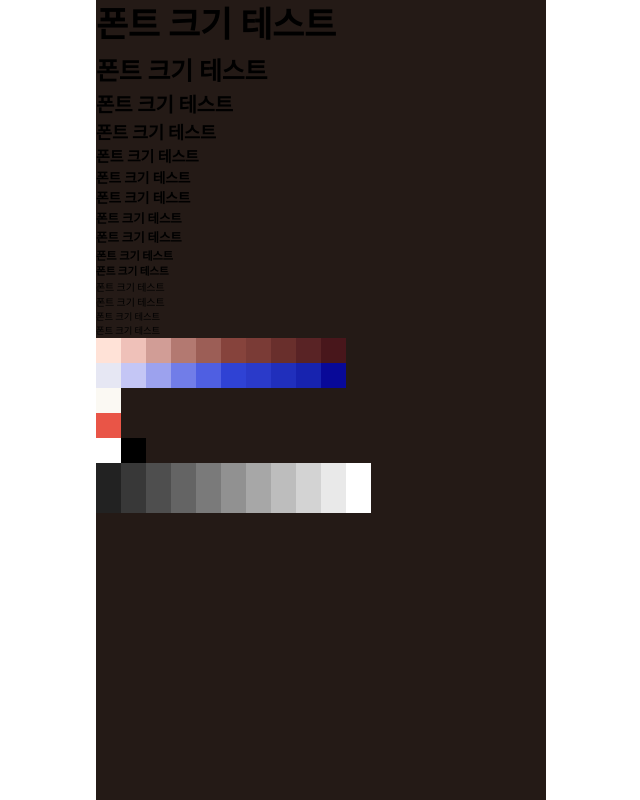
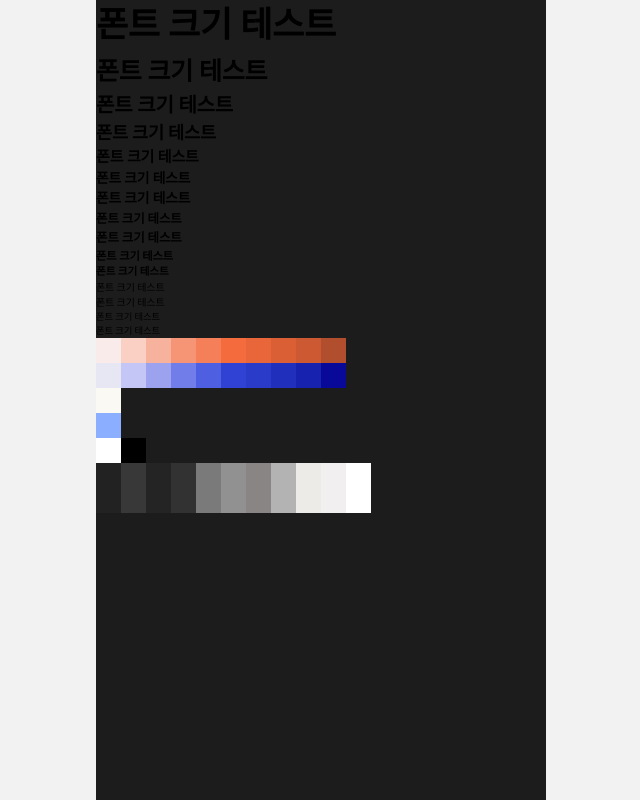
Before and after one commit to kusitms-com/30th_Meetup_TeamE_Claco_Front, a React (Vite) app: page / in a window 1280 px wide. Shown: the whole page, without its empty margins (319-959 px from the left). Built offline with nearby package versions, Linux system fonts and the light colour scheme; a web font is replaced by a local one.

Commit message:
setting: 라이브러리 추가 및 초기 세팅 수정

```diff
--- a/package.json
+++ b/package.json
@@ -19,6 +19,7 @@
     "react-dom": "^18.3.1",
     "react-router-dom": "^6.26.2",
     "recoil": "^0.7.7",
+    "swiper": "^11.1.14",
     "tailwindcss": "^3.4.13"
   },
   "devDependencies": {
--- a/src/globals.css
+++ b/src/globals.css
@@ -10,6 +10,7 @@
   html {
     font-size: 62.5%;
     font-family: pretendard;
+    background-color: #f2f2f2;
   }
 }
 
@@ -59,11 +60,10 @@
   .body2-regular {
     @apply text-[0.9375rem] font-normal leading-normal tracking-[-0.01em];
   }
-}
-
-@layer utilities {
-  .carousel-item-overlay::after {
-    content: "";
-    @apply absolute inset-0 bg-black rounded-lg bg-opacity-20;
+  .body3-normal {
+    @apply text-[0.8125rem] font-normal leading-normal tracking-[-0.01em];
+  }
+  .body4-normal {
+    @apply text-[0.75rem] font-normal leading-normal tracking-[-0.01em];
   }
 }
--- /dev/null
+++ b/src/svg.d.ts
@@ -0,0 +1,10 @@
+// svg.d.ts
+declare module "*.svg" {
+  import * as React from "react";
+
+  export const ReactComponent: React.FunctionComponent<
+    React.SVGProps<SVGSVGElement>
+  >;
+  const src: string;
+  export default src;
+}
--- a/tailwind.config.js
+++ b/tailwind.config.js
@@ -18,17 +18,17 @@ export default {
       },
       colors: {
         primary: {
-          900: "#48161B",
-          800: "#592325",
-          700: "#692F2C",
-          600: "#7A3B36",
-          500: "#86433C",
-          400: "#9C5E56",
-          300: "#B37971",
-          200: "#D19D96",
-          100: "#EFC1B9",
-          50: "#FFE2D7",
-          DEFAULT: "#692F2C",
+          900: "#B14E2D",
+          800: "#CC5932",
+          700: "#DB5F35",
+          600: "#E9663A",
+          500: "#F46C3E",
+          400: "#F47F59",
+          300: "#F59576",
+          200: "#F7B29D",
+          100: "#F9D0C3",
+          50: "#F8EBE9",
+          DEFAULT: "#E9663A",
         },
         secondary: {
           900: "#080998",
@@ -41,14 +41,14 @@ export default {
           200: "#9CA2EE",
           100: "#C4C6F5",
           50: "#E6E7F3",
-          DEFAULT: "#717DE8",
+          DEFAULT: "#8F9AF8",
         },
         background: {
-          main: "#1C1C1C",
           light: "#FBF9F3",
-          dark: "#241A16",
+          dark: "#1C1C1C",
         },
-        error: "#E95547",
+        warning: "#E95547",
+        error: "#8BAFFE",
         common: {
           white: "#FFFFFF",
           black: "#000000",
@@ -56,16 +56,20 @@ export default {
         grayscale: {
           0: "#222222",
           10: "#383838",
-          20: "#4E4E4E",
-          30: "#646464",
+          20: "#242424",
+          30: "#323232",
           40: "#7A7A7A",
           50: "#919191",
-          60: "#A7A7A7",
-          70: "#BDBDBD",
-          80: "#D3D3D3",
-          90: "#E9E9E9",
+          60: "#8A8585",
+          70: "#B3B3B3",
+          80: "#ECEBE7",
+          90: "#F1EFEF",
           100: "#FFFFFF",
         },
+        login: "#FAE64D",
+      },
+      boxShadow: {
+        main: "0px 0px 4px 0px rgba(0, 0, 0, 0.25)",
       },
     },
     minHeight: {
--- a/vite.config.ts
+++ b/vite.config.ts
@@ -1,14 +1,17 @@
-import path from 'path';
-import { defineConfig } from 'vite';
-import react from '@vitejs/plugin-react-swc';
-import svgr from 'vite-plugin-svgr';
+import path from "path";
+import { defineConfig } from "vite";
+import react from "@vitejs/plugin-react-swc";
+import svgr from "vite-plugin-svgr";
 
 // https://vitejs.dev/config/
 export default defineConfig({
   plugins: [svgr(), react()],
   resolve: {
     alias: {
-      '@': path.resolve(__dirname, './src'),
+      "@": path.resolve(__dirname, "./src"),
     },
   },
+  define: {
+    global: "window",
+  },
 });
```
Also changed, not shown: 1 other file (tests, documents, lock files or other folders).
